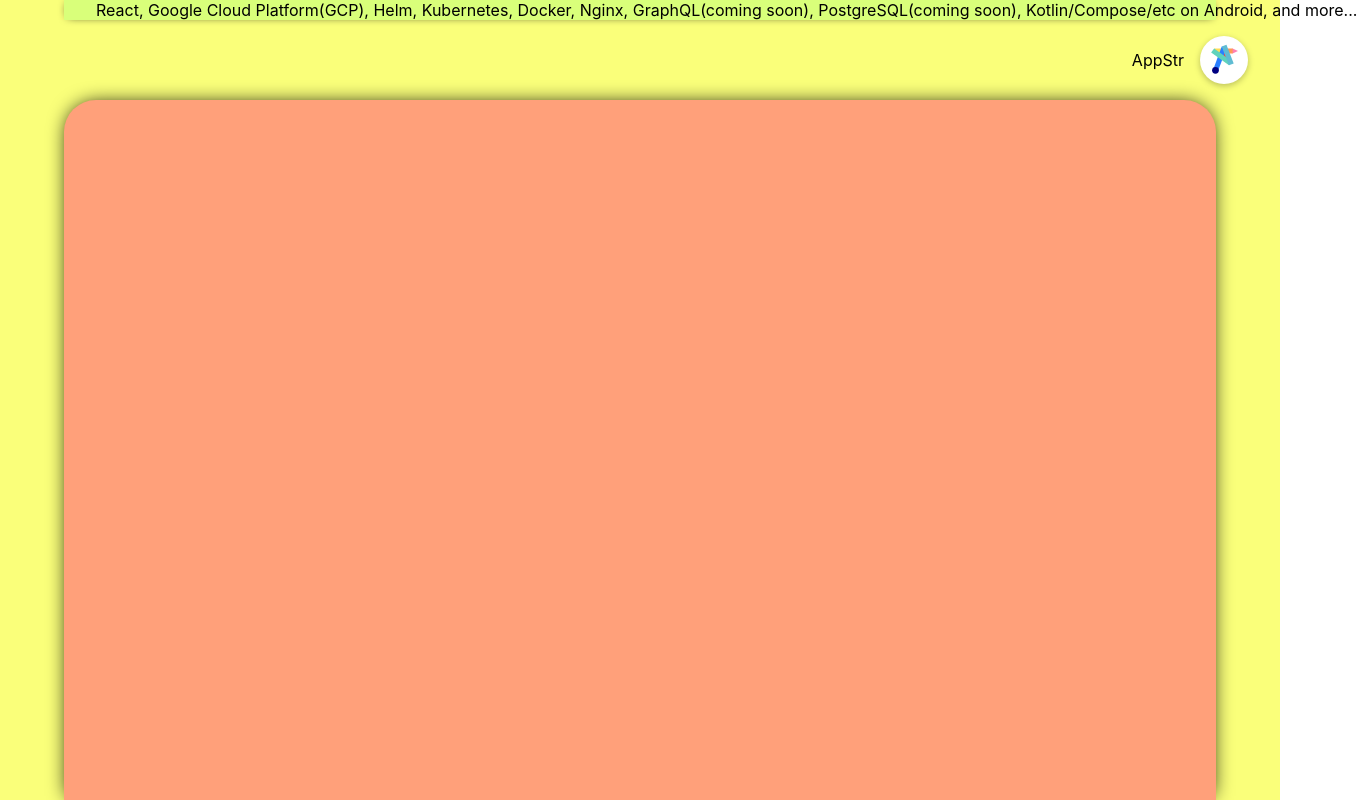
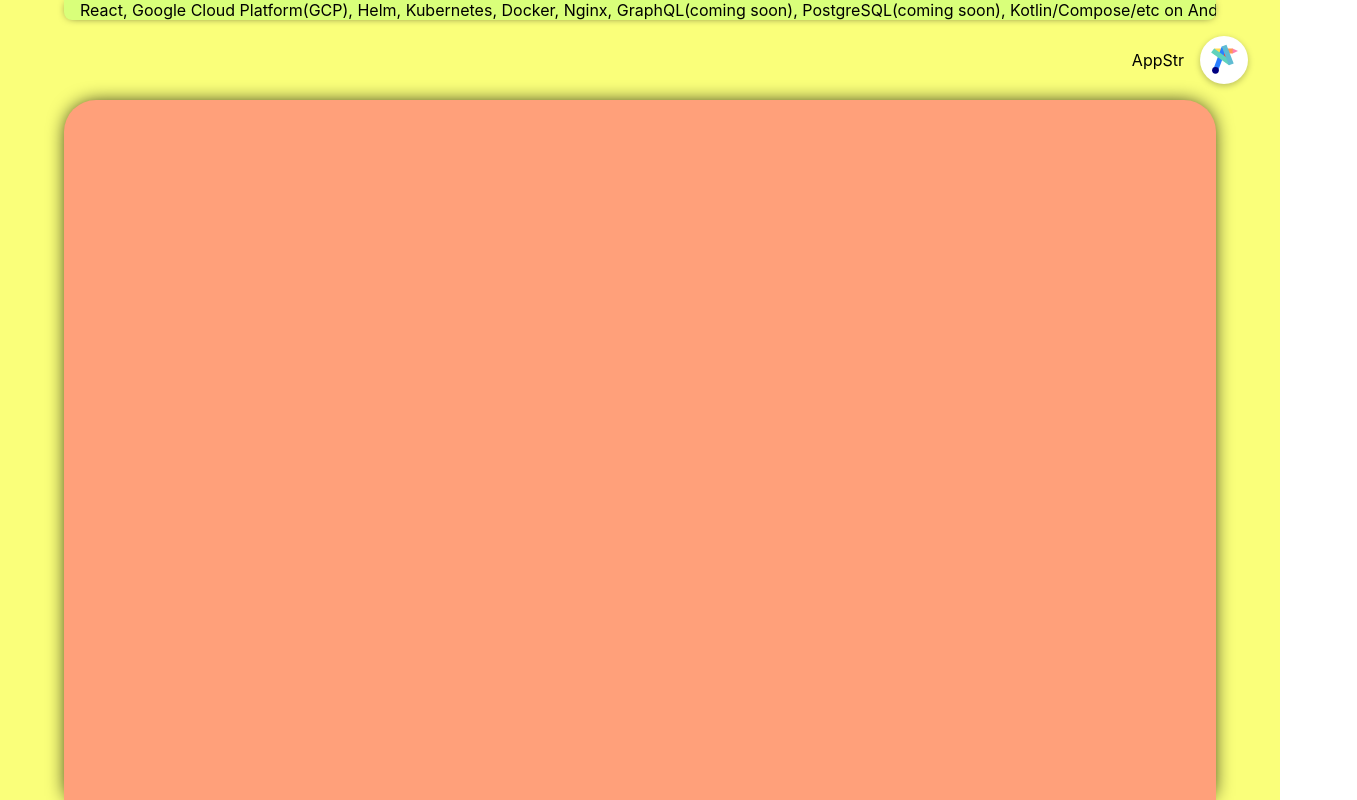
Before and after one commit to YoloSwagBot/AppStr-website, a React (Create React App) app: page / in a window 1280 px wide. Shown: the whole page, 1357 px wide, since content can reach past the window. Built offline with nearby package versions, Linux system fonts and the light colour scheme.

Commit message:
hiding top ticker label on scroll

```diff
--- a/src/App.css
+++ b/src/App.css
@@ -33,11 +33,18 @@ html {
   z-index: 5;
   background-color: #d9ff7a;
   box-shadow: 0 0px 10px -4px black;
+  border-bottom-left-radius: 8px;
+  border-bottom-right-radius: 8px;
 }
 .tools-ticker-text {
-  margin-left: 32px;
-  display: inline-block;
+  margin-left: 16px;
   white-space: nowrap;
+  text-overflow: clip;
+  overflow: scroll;
+}
+::-webkit-scrollbar {
+  width: 0px;
+  background: transparent; /* make scrollbar transparent */
 }
 /* =========================================================================
                         Toolbar Area
--- a/src/App.js
+++ b/src/App.js
@@ -64,19 +64,37 @@ function Worksite() {
     contentAreaMinSideMargin = 64;
     contentAreaMaxSideMargin = 128;
   }
+  const contentAreaHeight = screenHeight - toolbarHeight - tickerHeight;
 
-  const contentAreaHeight = screenHeight - toolbarHeight - tickerHeight;
+  var contentAreaMaxTransY = contentAreaHeight - contentAreaMaxCorners;
+  const [translationY, setTranslationY] = useState(0);
+  var contentAreaTransY = translationY
+  const onWheel = (event) => {
+    contentAreaTransY = contentAreaTransY + event.deltaY;
+    contentAreaTransY = Math.min(Math.max(contentAreaTransY, 0), contentAreaMaxTransY);
+    setTranslationY(contentAreaTransY);
+  };
+  useEffect(() => {
+    document.addEventListener('wheel', onWheel);
+    return () => document.removeEventListener('wheel', onWheel);
+  }, []);
 
   return (
       <div className="main-container">
         <SuperBackground/>
         <ToolsTicker
           tickerHeight={tickerHeight}
+          contentAreaTransY={contentAreaTransY}
+          contentAreaMaxTransY={contentAreaMaxTransY}
           contentAreaMinSideMargin={contentAreaMinSideMargin} />
         <BrandArea/>
         <ContentArea
           screenWidth={screenWidth}
           screenHeight={screenHeight}
+
+          contentAreaTransY={contentAreaTransY}
+          contentAreaMaxTransY={contentAreaMaxTransY}
+
           contentAreaHeight={contentAreaHeight}
           contentAreaMinCorners={contentAreaMinCorners}
           contentAreaMaxCorners={contentAreaMaxCorners}
@@ -94,16 +112,27 @@ function SuperBackground() {
   );
 }
 
-function ToolsTicker({contentAreaMinSideMargin}) {
+function ToolsTicker(
+  { tickerHeight,
+    contentAreaTransY,
+    contentAreaMaxTransY,
+    contentAreaMinSideMargin }
+) {
+  // max ticker transY is (-1 * tickerHeight)
+  var toolsTickerTransY = -1 * ((contentAreaTransY * (tickerHeight - 0)) / ((contentAreaMaxTransY/2) - 0));
+  console.log("toolsTickerTransY: " + toolsTickerTransY);
+
   const toolsUsedText = "React, Google Cloud Platform(GCP), Helm, Kubernetes, Docker, Nginx, GraphQL(coming soon), PostgreSQL(coming soon), Kotlin/Compose/etc on Android, and more...";
-
   return (
     <div className="tools-ticker"
       style={{
+        transform: `translateY(${toolsTickerTransY}px)`,
         left: `${contentAreaMinSideMargin}px`,
         right: `${contentAreaMinSideMargin}px`
       }}>
-      <span className="tools-ticker-text">{toolsUsedText}</span>
+        <div className="tools-ticker-text">
+            {toolsUsedText}
+        </div>
     </div>
   );
 }
@@ -139,32 +168,23 @@ function BrandArea() {
 function ContentArea(
   { screenWidth,
     screenHeight,
+
+    contentAreaTransY,
+    contentAreaMaxTransY,
+
     contentAreaHeight,
     contentAreaMinCorners,
     contentAreaMaxCorners,
     contentAreaMinSideMargin,
-    contentAreaMaxSideMargin}
+    contentAreaMaxSideMargin }
 ) {
-  var maxTransY = contentAreaHeight - contentAreaMaxCorners;
 
-  const [translationY, setTranslationY] = useState(0);
-  var transYContentArea = translationY
-  const onWheel = (event) => {
-    transYContentArea = transYContentArea + event.deltaY;
-    transYContentArea = Math.min(Math.max(transYContentArea, 0), maxTransY);
-    setTranslationY(transYContentArea);
-  };
-  useEffect(() => {
-    document.addEventListener('wheel', onWheel);
-    return () => document.removeEventListener('wheel', onWheel);
-  }, []);
-
-  var currentCornerSize = ((transYContentArea * (contentAreaMaxCorners - contentAreaMinCorners)) / (maxTransY - 0)) + contentAreaMinCorners;
-  var currentSizeMargin = ((transYContentArea * (contentAreaMaxSideMargin - contentAreaMinSideMargin)) / (maxTransY - 0)) + contentAreaMinSideMargin;
+  var currentCornerSize = ((contentAreaTransY * (contentAreaMaxCorners - contentAreaMinCorners)) / (contentAreaMaxTransY - 0)) + contentAreaMinCorners;
+  var currentSizeMargin = ((contentAreaTransY * (contentAreaMaxSideMargin - contentAreaMinSideMargin)) / (contentAreaMaxTransY - 0)) + contentAreaMinSideMargin;
   return (
     <div className="content-area" style={
       {
-        transform: `translateY(${translationY}px)`,
+        transform: `translateY(${contentAreaTransY}px)`,
         borderTopLeftRadius: `${currentCornerSize}px`,
         borderTopRightRadius: `${currentCornerSize}px`,
         left: `${currentSizeMargin}px`,
```
